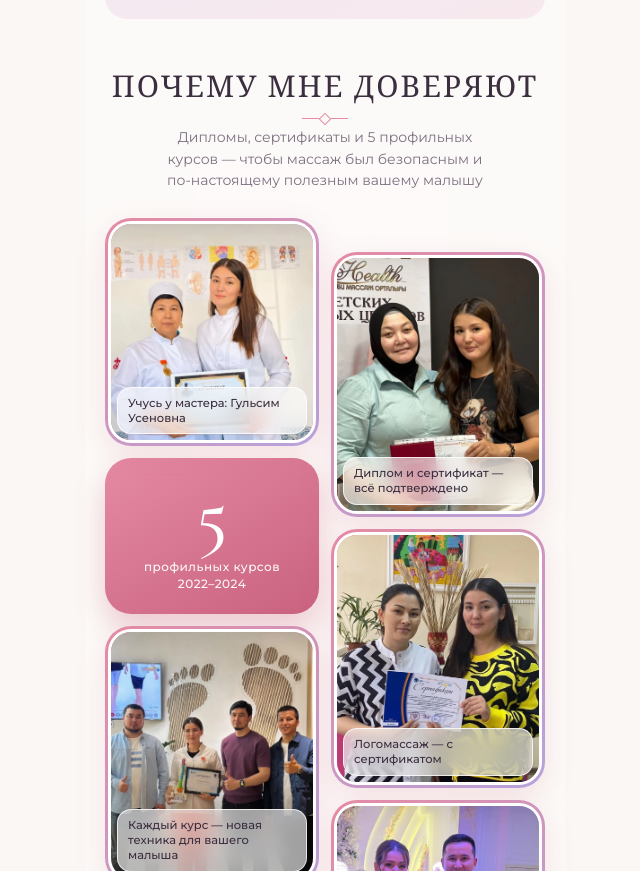
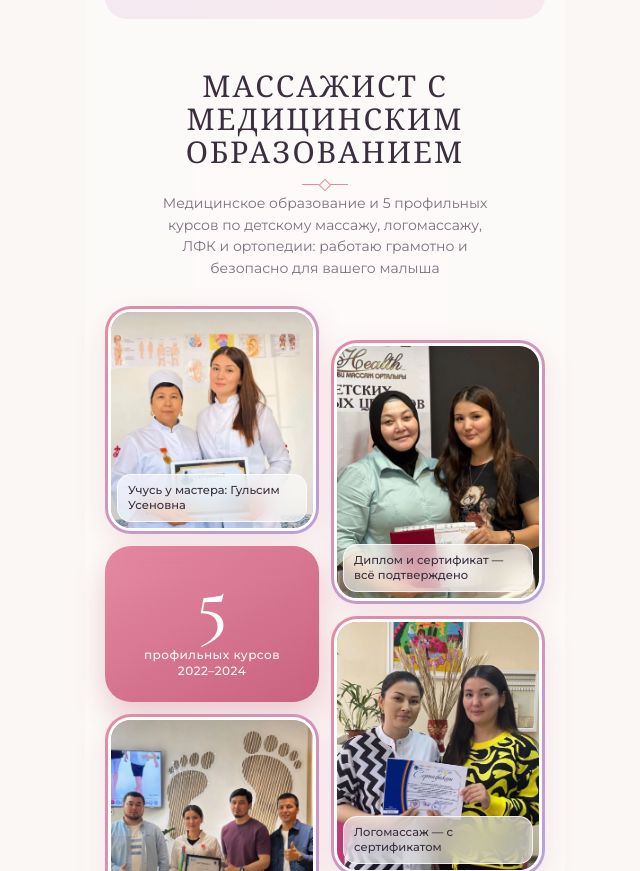
Before and after one commit to yesssssssssssssse/akbala, a plain HTML site: page index.html in a window 1280 px wide. Shown: the part 3648-4519 px from the top of the page, without its empty margins (315-955 px from the left). Drawn offline with nearby package versions, Linux system fonts and the light colour scheme.

Commit message:
Add files via upload

```diff
--- a/index.html
+++ b/index.html
@@ -366,8 +366,8 @@ footer img{height:40px;width:auto;margin:0 auto 10px;opacity:.85}
 
     <!-- EDUCATION -->
   <section id="edu">
-    <h2 class="h2 rv" data-i18n="eduT">Почему мне доверяют</h2><i class="orn"></i>
-    <p class="sub rv" data-i18n="eduS">Дипломы, сертификаты и 5 профильных курсов — чтобы массаж был безопасным и по-настоящему полезным вашему малышу</p>
+    <h2 class="h2 rv" data-i18n="eduT">Массажист с медицинским образованием</h2><i class="orn"></i>
+    <p class="sub rv" data-i18n="eduS">Медицинское образование и 5 профильных курсов по детскому массажу, логомассажу, ЛФК и ортопедии: работаю грамотно и безопасно для вашего малыша</p>
 
     <div class="mosaic">
       <div class="mc">
@@ -525,7 +525,7 @@ const T = {
     teamK:"Орталық маманы",t1:"Тоғжан — балалар массажы",t2:"Нұржамал — ересектер массажы",zone:"1 аймақ",body:"Бүкіл дене",
     tipT:"Балаңыз басын үнемі бір жаққа бұра ма?",tipS:"Бұл — қисық мойынның (кривошея) белгісі болуы мүмкін! Уақтылы көмек — баланың дұрыс дамуына кепіл.",
     tip1:"Бала басын бір жаққа қисайтып ұстайды",tip2:"Басын екінші жаққа бұруы қиындайды",tip3:"Емізгенде бір жағын көбірек қалайды",tip4:"Бас пішінінде асимметрия байқалуы мүмкін",
-    eduT:"Неге маған сенеді",eduS:"Дипломдар, сертификаттар және 5 бейінді курс — массаж балаңыз үшін қауіпсіз әрі шынайы пайдалы болуы үшін",
+    eduT:"Медициналық білімі бар массажист",eduS:"Медициналық білім және балалар массажы, логомассаж, ЕДШ, ортопедия бойынша 5 бейінді курс: балаңыз үшін сауатты әрі қауіпсіз жұмыс",
     eduP1:"Шебер ұстаздан үйренемін: Гүлсім Үсенқызы",eduP2:"Диплом және сертификат — бәрі расталған",eduP3:"Әр курс — балаңыз үшін жаңа тәсіл",eduP4:"Логомассаж — сертификатпен",eduP5:"Шеберлікке берілген марапат",
     eduN:"бейінді курс<br>2022–2024",eduQ:"«Сіздей адамның шәкірті болған мен бақыттымын»",eduQa:"— Ақбала өзінің ұстазы Гүлсім Үсенқызы туралы",eduC:"Менің сертификаттарым",eduB:"Сарапшыға WhatsApp арқылы жазылу",
     c1t:"Балалар массажы",c1s:"Кәсіптің негізі: Гүлсім Үсенқызының жетекшілігімен практика",
```
